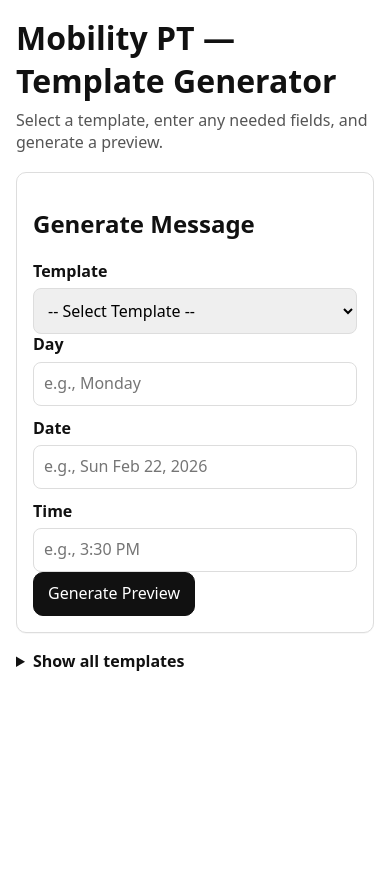
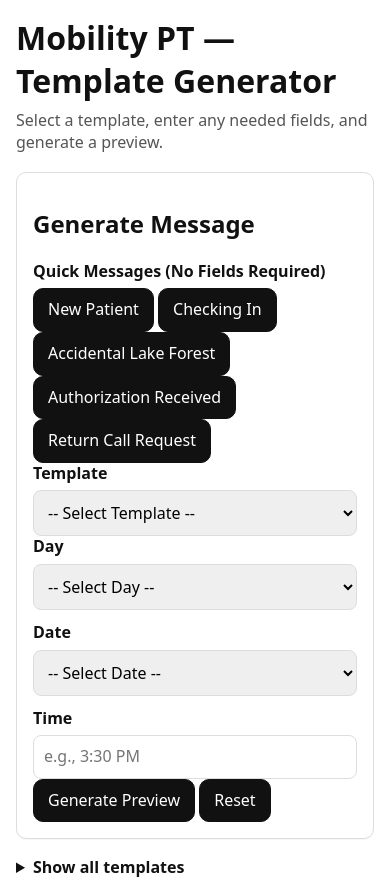
Before and after one commit to Jonathant4242/mobilitypt-template-server, a Django app: page / in a window 390 px wide. Before the commit the page ends 671 px from the top, so only its background shows below. Run offline with Django 5.2, Linux system fonts and the light colour scheme; some libraries are stand-ins or nearby versions.

Commit message:
Template Generator UI Improvements and Scheduling Logic Enhancement
This update improves the usability and functionality of the Mobility PT Template Generator by refining the scheduling workflow and enhancing the template selection interface. The Date field was converted from a free-text input to a controlled dropdown menu, allowing the system to dynamically generate and display valid scheduling options. When a user selects a specific weekday, the application now automatically generates the next 12 matching dates, helping staff quickly choose appropriate appointment options.

Additional improvements were made to the Quick Message buttons. These buttons now allow staff to instantly select and generate commonly used templates without requiring additional input fields. Hidden template options are dynamically handled in the background so the buttons work correctly without cluttering the template dropdown.

The reset functionality was also improved to fully restore the form to its original state. This includes clearing the selected template, removing dynamically added options, rebuilding the date and time selections, and resetting all fields so the user can start a new message workflow without refreshing the page.

Overall, these updates streamline the scheduling process, reduce input errors, and make the template generation system faster and easier to use in a clinical workflow.

```diff
--- a/django/templates_app/static/app.js
+++ b/django/templates_app/static/app.js
@@ -1,25 +1,169 @@
 // app.js
-// DOM wiring only (event listeners + initial render).
-// Requires ux-lib.js to load first (window.TemplateUX).
+// I use this file to handle the page behavior for the Home form.
+// It connects the form inputs to the shared helper logic in ux-lib.js.
+// I keep the event listeners here so this file stays focused on DOM wiring.
+// ux-lib.js must load first so window.TemplateUX is available.
 
 (function () {
   "use strict";
 
+  // I grab the main form inputs the user works with.
+  // These map to the Day, Date, and Time fields on the page.
   const dateInput = document.getElementById("date");
   const dayInput = document.getElementById("day");
   const timeInput = document.getElementById("time");
+  const form = document.querySelector("form");
+  const templateSelect = document.getElementById("template");
+  const quickButtons = document.querySelectorAll(".quick-buttons button");
 
-  const dateList = document.getElementById("dateOptions");
+  // These elements hold the available date and time options.
+  // I update them dynamically based on the current form state.
   const timeList = document.getElementById("timeOptions");
 
   if (!dateInput || !dayInput || !timeInput) return;
   if (!window.TemplateUX) return;
 
+  // -----------------------------
+  // Weekday normalization helpers
+  // -----------------------------
+
+  // I keep a weekday list here so I can normalize user input
+  // and compare weekday values consistently.
+  const WEEKDAYS = [
+    "Sunday",
+    "Monday",
+    "Tuesday",
+    "Wednesday",
+    "Thursday",
+    "Friday",
+    "Saturday",
+  ];
+
+  // I normalize values such as "fri" or "Friday"
+  // into a consistent weekday name the program can use.
+  function normalizeWeekday(value) {
+    const raw = (value || "").trim().toLowerCase();
+    if (!raw) return "";
+
+    return WEEKDAYS.find((day) => day.toLowerCase().startsWith(raw)) || "";
+  }
+
+  // I format dates locally as a fallback in case the shared helper
+  // is not available in the browser yet.
+  function formatDateValueSafe(d) {
+    if (window.TemplateUX && typeof window.TemplateUX.formatDateValue === "function") {
+      return window.TemplateUX.formatDateValue(d);
+    }
+
+    return d.toLocaleDateString("en-US", {
+      month: "short",
+      day: "numeric",
+      year: "numeric",
+    });
+  }
+
+  // -----------------------------
+  // Date generation helpers
+  // -----------------------------
+
+  // When the user chooses a weekday, I generate the next
+  // matching dates starting from today.
+  function getNextDatesForWeekday(weekday, count) {
+    const canonical = normalizeWeekday(weekday);
+    if (!canonical) return [];
+
+    const targetIndex = WEEKDAYS.indexOf(canonical);
+    const today = new Date();
+    today.setHours(0, 0, 0, 0);
+
+    const results = [];
+    const cursor = new Date(today);
+
+    while (results.length < count) {
+      if (cursor.getDay() === targetIndex) {
+        results.push(formatDateValueSafe(cursor));
+      }
+      cursor.setDate(cursor.getDate() + 1);
+    }
+
+    return results;
+  }
+
+  // -----------------------------
+  // Date suggestion list helpers
+  // -----------------------------
+
+  // I replace the current date options with a new list.
+  // I use this when the user selects a weekday.
+  function replaceDateOptions(values) {
+    if (!dateInput) return;
+
+    const currentValue = dateInput.value;
+    dateInput.innerHTML = "";
+
+    const defaultOption = document.createElement("option");
+    defaultOption.value = "";
+    defaultOption.textContent = "-- Select Date --";
+    dateInput.appendChild(defaultOption);
+
+    values.forEach((value) => {
+      const option = document.createElement("option");
+      option.value = value;
+      option.textContent = value;
+      dateInput.appendChild(option);
+    });
+
+    if (values.includes(currentValue)) {
+      dateInput.value = currentValue;
+    }
+  }
+
+  // I restore the default list of upcoming dates if the user
+  // clears the weekday input field.
+  function restoreDefaultDateOptions() {
+    if (!dateInput) return;
+
+    const currentValue = dateInput.value;
+    dateInput.innerHTML = "";
+
+    const defaultOption = document.createElement("option");
+    defaultOption.value = "";
+    defaultOption.textContent = "-- Select Date --";
+    dateInput.appendChild(defaultOption);
+
+    const today = new Date();
+    today.setHours(0, 0, 0, 0);
+
+    const values = [];
+    for (let i = 0; i < 14; i++) {
+      const d = new Date(today);
+      d.setDate(today.getDate() + i);
+      values.push(formatDateValueSafe(d));
+    }
+
+    values.forEach((value) => {
+      const option = document.createElement("option");
+      option.value = value;
+      option.textContent = value;
+      dateInput.appendChild(option);
+    });
+
+    if (values.includes(currentValue)) {
+      dateInput.value = currentValue;
+    }
+  }
+
+  // -----------------------------
+  // Day / Date sync logic
+  // -----------------------------
+
+  // If the user picks a date, I automatically fill the weekday
+  // field so both values stay in sync.
   function maybeFillDay() {
     const wd = window.TemplateUX.weekdayFromDate(dateInput.value);
     if (!wd) return;
 
-    const current = (dayInput.value || "").trim();
+    const current = normalizeWeekday(dayInput.value);
 
     // Only auto-fill if blank or already matches computed day
     if (!current || current.toLowerCase() === wd.toLowerCase()) {
@@ -27,12 +171,122 @@
     }
   }
 
-  // Init
-  window.TemplateUX.buildDateOptions(dateList, 14);
+  // When the weekday changes, I update the date suggestions
+  // so only matching dates appear in the list.
+  function syncFromDay() {
+    const canonical = normalizeWeekday(dayInput.value);
+
+    if (!canonical) {
+      restoreDefaultDateOptions();
+      return;
+    }
+
+    dayInput.value = canonical;
+    replaceDateOptions(getNextDatesForWeekday(canonical, 12));
+
+    const selectedWeekday = window.TemplateUX.weekdayFromDate(dateInput.value);
+    if (dateInput.value && selectedWeekday && selectedWeekday !== canonical) {
+      dateInput.value = "";
+    }
+  }
+
+  // If the date is cleared, I reset the form behavior
+  // so the user can choose either a day or a date again.
+  function clearDayModeIfDateRemoved() {
+    if (dateInput.value) return;
+
+    if (!normalizeWeekday(dayInput.value)) {
+      restoreDefaultDateOptions();
+    }
+  }
+
+  // -----------------------------
+  // Initialization
+  // -----------------------------
+
+  // I run this setup when the page loads.
+  // It builds the date and time suggestions and syncs the fields.
+  restoreDefaultDateOptions();
   window.TemplateUX.buildTimeOptions(timeList);
   maybeFillDay();
+  syncFromDay();
+  clearDayModeIfDateRemoved();
 
-  // Events
-  dateInput.addEventListener("input", maybeFillDay);
-  dateInput.addEventListener("change", maybeFillDay);
+  // -----------------------------
+  // Event listeners
+  // -----------------------------
+
+  // I keep the event listeners here so the UI stays in sync
+  // as the user edits the form.
+  dateInput.addEventListener("change", function () {
+    maybeFillDay();
+    clearDayModeIfDateRemoved();
+  });
+
+  dayInput.addEventListener("change", syncFromDay);
+
+  if (form) {
+    form.addEventListener("reset", function () {
+      setTimeout(function () {
+        // Restore the Day field to its default blank option.
+        if (dayInput) {
+          dayInput.value = "";
+        }
+
+        // Remove any hidden quick-message option that may have been added.
+        if (templateSelect) {
+          Array.from(templateSelect.options).forEach(function (opt) {
+            if (opt.hidden) {
+              opt.remove();
+            }
+          });
+          templateSelect.value = "";
+        }
+
+        // Clear the Time field and rebuild its suggestions.
+        if (timeInput) {
+          timeInput.value = "";
+        }
+        window.TemplateUX.buildTimeOptions(timeList);
+
+        // Rebuild the default Date dropdown and clear its selection.
+        restoreDefaultDateOptions();
+        if (dateInput) {
+          dateInput.value = "";
+        }
+      }, 0);
+    });
+  }
+
+  // -----------------------------
+  // Quick Message Buttons
+  // -----------------------------
+
+  // I use these buttons to select a no-field template and
+  // submit the form so the preview is generated right away.
+  quickButtons.forEach(function (btn) {
+    btn.addEventListener("click", function () {
+      const templateName = btn.dataset.template;
+
+      if (templateSelect && templateName) {
+        let option = Array.from(templateSelect.options).find(function (opt) {
+          return opt.value === templateName;
+        });
+
+        if (!option) {
+          option = document.createElement("option");
+          option.value = templateName;
+          option.textContent = templateName;
+          option.hidden = true;
+          templateSelect.appendChild(option);
+        }
+
+        templateSelect.value = templateName;
+      }
+
+      if (form) {
+        form.submit();
+      }
+    });
+  });
 })();
--- a/django/templates_app/static/ux-lib.js
+++ b/django/templates_app/static/ux-lib.js
@@ -121,5 +121,6 @@
     buildDateOptions,
     buildTimeOptions,
     weekdayFromDate,
+    formatDateValue,
   };
 })();
--- a/django/templates_app/templates/home.html
+++ b/django/templates_app/templates/home.html
@@ -7,11 +7,11 @@
   <title>Mobility PT — Template Generator</title>
   <link rel="stylesheet" href="{% static 'styles.css' %}">
 
-  <!-- Stretch goal: use a JS library (Day.js) to help parse/format dates -->
+  <!-- I use Day.js here to help parse and format date values. -->
   <script src="https://unpkg.com/dayjs/dayjs.min.js"></script>
   <script src="https://unpkg.com/dayjs/plugin/customParseFormat.js"></script>
 
-  <!-- Helpers: build date/time suggestions + auto-fill weekday (ux-lib.js) -->
+  <!-- I load the shared helpers first, then app.js handles the page behavior. -->
   <script defer src="{% static 'ux-lib.js' %}"></script>
   <script defer src="{% static 'app.js' %}"></script>
 </head>
@@ -28,11 +28,28 @@
 
         <div class="row single">
           <div>
+            <label>Quick Messages (No Fields Required)</label>
+            <div class="button-row quick-buttons">
+              <button type="button" class="btn btn-secondary" data-template="New Patient">New Patient</button>
+              <button type="button" class="btn btn-secondary" data-template="Checking In (Non-Active Patients)">Checking In</button>
+              <button type="button" class="btn btn-secondary" data-template="Accidental Lake Forest Phone Call">Accidental Lake Forest</button>
+              <button type="button" class="btn btn-secondary" data-template="Authorization Received">Authorization Received</button>
+              <button type="button" class="btn btn-secondary" data-template="Return Call Request">Return Call Request</button>
+            </div>
+          </div>
+        </div>
+
+        <div class="spacer spacer-sm" aria-hidden="true"></div>
+
+        <div class="row single">
+          <div>
             <label for="template">Template</label>
             <select id="template" name="template" required>
               <option value="">-- Select Template --</option>
               {% for block in blocks %}
-                <option value="{{ block.title }}" {% if block.title == selected_title %}selected{% endif %}>{{ block.title }}</option>
+                {% if block.title != "New Patient" and block.title != "Checking In (Non-Active Patients)" and block.title != "Accidental Lake Forest Phone Call" and block.title != "Authorization Received" and block.title != "Return Call Request" %}
+                  <option value="{{ block.title }}" {% if block.title == selected_title %}selected{% endif %}>{{ block.title }}</option>
+                {% endif %}
               {% endfor %}
             </select>
           </div>
@@ -43,12 +60,22 @@
         <div class="row">
           <div>
             <label for="day">Day</label>
-            <input id="day" type="text" name="day" value="{{ day|default:'' }}" placeholder="e.g., Monday" autocomplete="off" />
+            <select id="day" name="day">
+              <option value="">-- Select Day --</option>
+              <option value="Sunday" {% if day == "Sunday" %}selected{% endif %}>Sunday</option>
+              <option value="Monday" {% if day == "Monday" %}selected{% endif %}>Monday</option>
+              <option value="Tuesday" {% if day == "Tuesday" %}selected{% endif %}>Tuesday</option>
+              <option value="Wednesday" {% if day == "Wednesday" %}selected{% endif %}>Wednesday</option>
+              <option value="Thursday" {% if day == "Thursday" %}selected{% endif %}>Thursday</option>
+              <option value="Friday" {% if day == "Friday" %}selected{% endif %}>Friday</option>
+              <option value="Saturday" {% if day == "Saturday" %}selected{% endif %}>Saturday</option>
+            </select>
           </div>
           <div>
             <label for="date">Date</label>
-            <input id="date" type="text" name="date" value="{{ date|default:'' }}" placeholder="e.g., Sun Feb 22, 2026" list="dateOptions" autocomplete="off" />
-            <datalist id="dateOptions"></datalist>
+            <select id="date" name="date">
+              <option value="">-- Select Date --</option>
+            </select>
           </div>
           <div>
             <label for="time">Time</label>
@@ -59,7 +86,10 @@
 
         <div class="spacer spacer-md" aria-hidden="true"></div>
 
-        <button type="submit" class="btn">Generate Preview</button>
+        <div class="button-row">
+          <button type="submit" class="btn">Generate Preview</button>
+          <button type="reset" class="btn btn-secondary">Reset</button>
+        </div>
       </form>
 
       {% if error %}
```
Also changed, not shown: templates.txt (+87 -10 lines).
